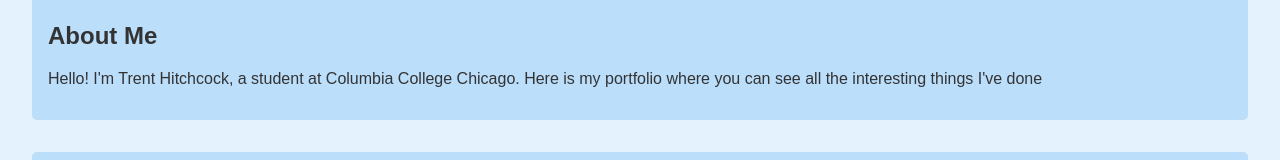
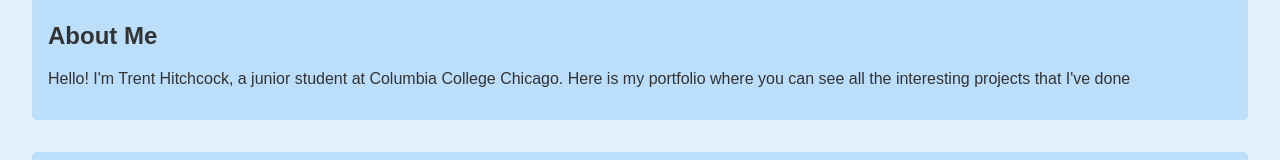
Before and after one commit to Glacoi/Glacoi.github.io, a plain HTML site: page index.html in a window 1280 px wide. Shown: the part 192-352 px from the top of the page. Drawn offline with Linux system fonts and the light colour scheme.

Commit message:
Update index.html

```diff
--- a/index.html
+++ b/index.html
@@ -63,7 +63,7 @@
     <main>
         <section id="about">
             <h2>About Me</h2>
-            <p>Hello! I'm Trent Hitchcock, a student at Columbia College Chicago. Here is my portfolio where you can see all the interesting things I've done</p>
+            <p>Hello! I'm Trent Hitchcock, a junior student at Columbia College Chicago. Here is my portfolio where you can see all the interesting projects that I've done</p>
         </section>
         <section id="projects">
             <h2>My Projects</h2>
```
